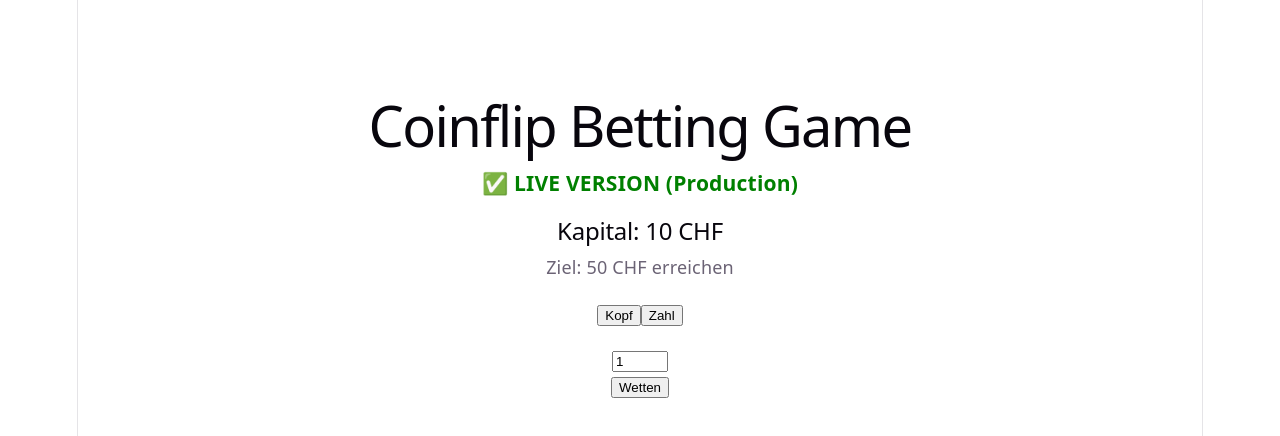
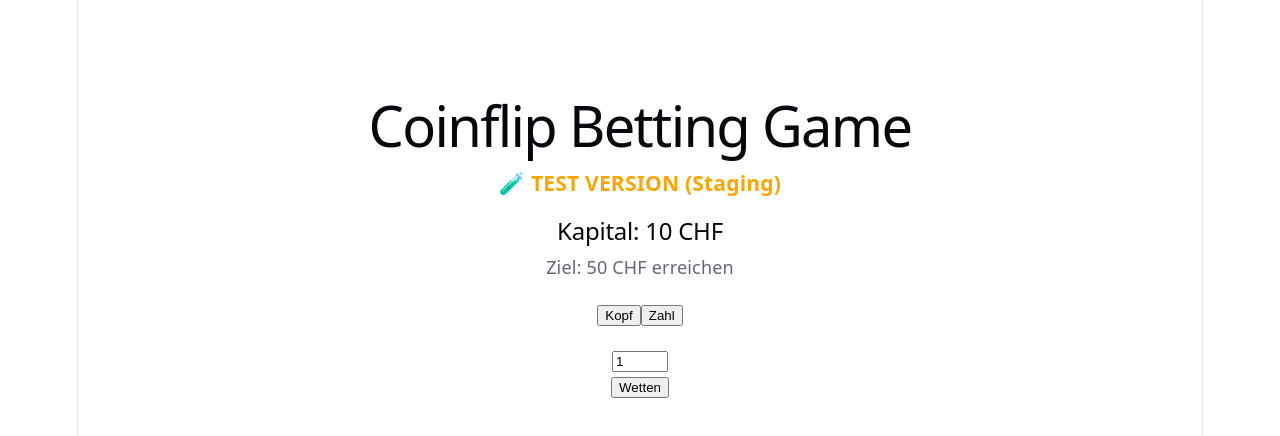
Before and after one commit to Tomo544/Discussions-Community-Health-Environments-Deployments, a React (Vite) app: page / in a window 1280 px wide. Shown: the top 436 px of the page. Built offline with nearby package versions, Linux system fonts and the light colour scheme.

Commit message:
Test Version Label

```diff
--- a/src/App.jsx
+++ b/src/App.jsx
@@ -48,7 +48,15 @@ export default function App() {
   return (
     <div style={{ textAlign: 'center', marginTop: 80 }}>
       <h1>Coinflip Betting Game</h1>
-      <h3 style={{ color: 'green' }}>✅ LIVE VERSION (Production)</h3>
+        <h3
+            style={{
+                color: process.env.NODE_ENV === 'production' ? 'green' : 'orange'
+            }}
+        >
+            {process.env.NODE_ENV === 'production'
+                ? '✅ LIVE VERSION (Production)'
+                : '🧪 TEST VERSION (Staging)'}
+        </h3>
 
       <h2>Kapital: {balance} CHF</h2>
 
```
